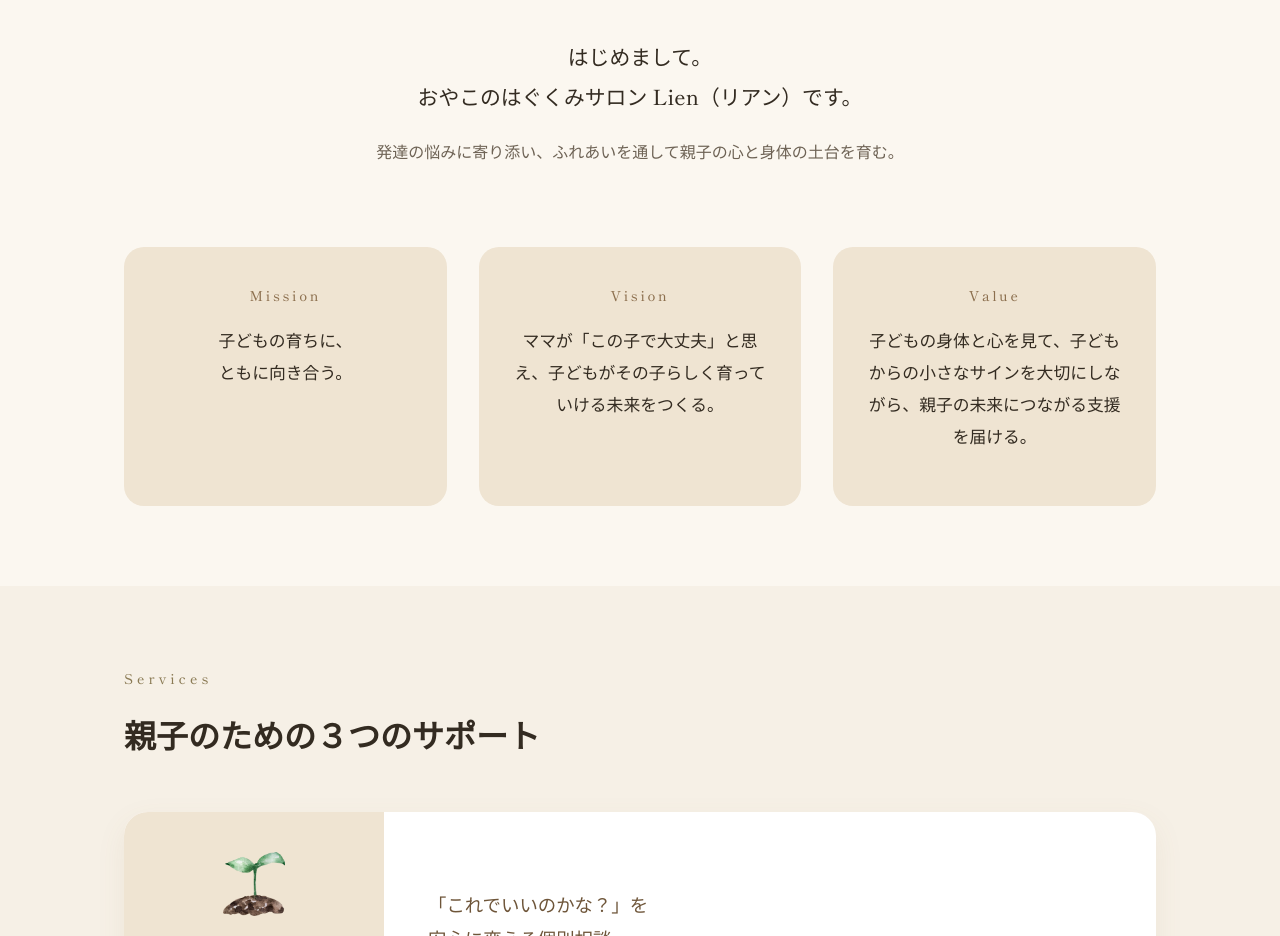
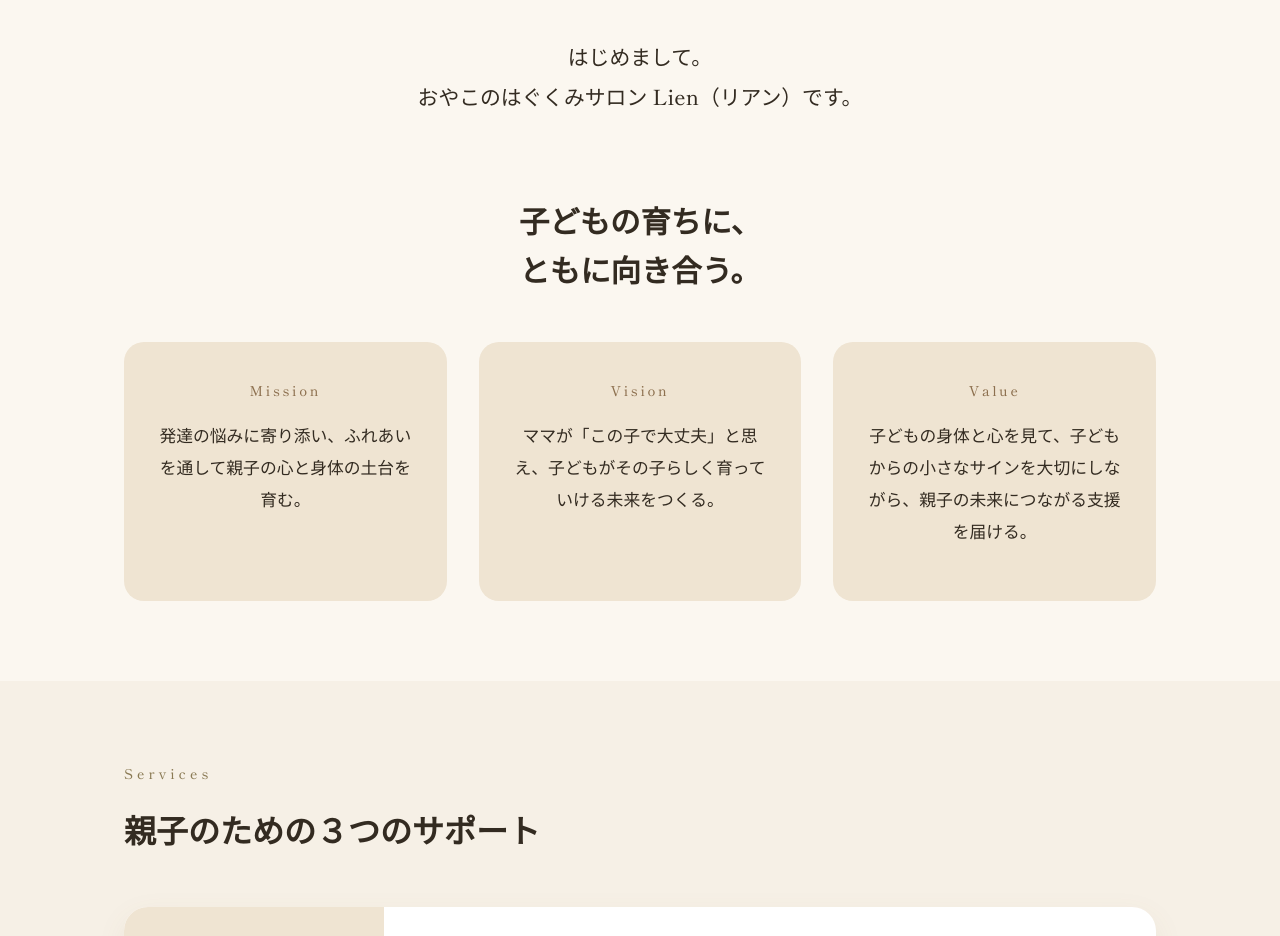
Before and after one commit to harkatogami-wq/lien-hp, a plain HTML site: page index.html in a window 1280 px wide. Shown: the part 1240-2176 px from the top of the page. Drawn offline with Linux system fonts and the light colour scheme.

Commit message:
Mission/Vision/Valueの内容を修正

```diff
--- a/index.html
+++ b/index.html
@@ -78,13 +78,14 @@
 
       <div class="about-intro">
         <p class="about-intro-lead">はじめまして。<br>おやこのはぐくみサロン Lien（リアン）です。</p>
-        <p class="about-intro-body">発達の悩みに寄り添い、ふれあいを通して親子の心と身体の土台を育む。</p>
       </div>
+
+      <h3 class="mvv-heading">子どもの育ちに、<br>ともに向き合う。</h3>
 
       <div class="mvv">
         <div class="mvv-item">
           <span class="mvv-label">Mission</span>
-          <p>子どもの育ちに、<br>ともに向き合う。</p>
+          <p>発達の悩みに寄り添い、ふれあいを通して親子の心と身体の土台を育む。</p>
         </div>
         <div class="mvv-item">
           <span class="mvv-label">Vision</span>
--- a/style.css
+++ b/style.css
@@ -123,7 +123,12 @@ h1, h2, h3 { font-family: var(--font-serif); font-weight: 600; margin: 0; color:
 
 .about-intro { text-align: center; max-width: 560px; margin: 0 auto 80px; }
 .about-intro-lead { font-family: var(--font-serif); font-size: 1.3rem; margin-bottom: 20px; }
-.about-intro-body { color: var(--ink-soft); }
+
+.mvv-heading {
+  font-family: var(--font-serif); font-weight: 600;
+  font-size: clamp(1.4rem, 2.6vw, 1.9rem);
+  text-align: center; line-height: 1.6; margin-bottom: 48px;
+}
 
 .mvv { display: grid; grid-template-columns: repeat(3, 1fr); gap: 32px; }
 .mvv-item {
```
Also changed, not shown: .wrangler/cache/pages.json (added), .wrangler/cache/wrangler-account.json (added).
